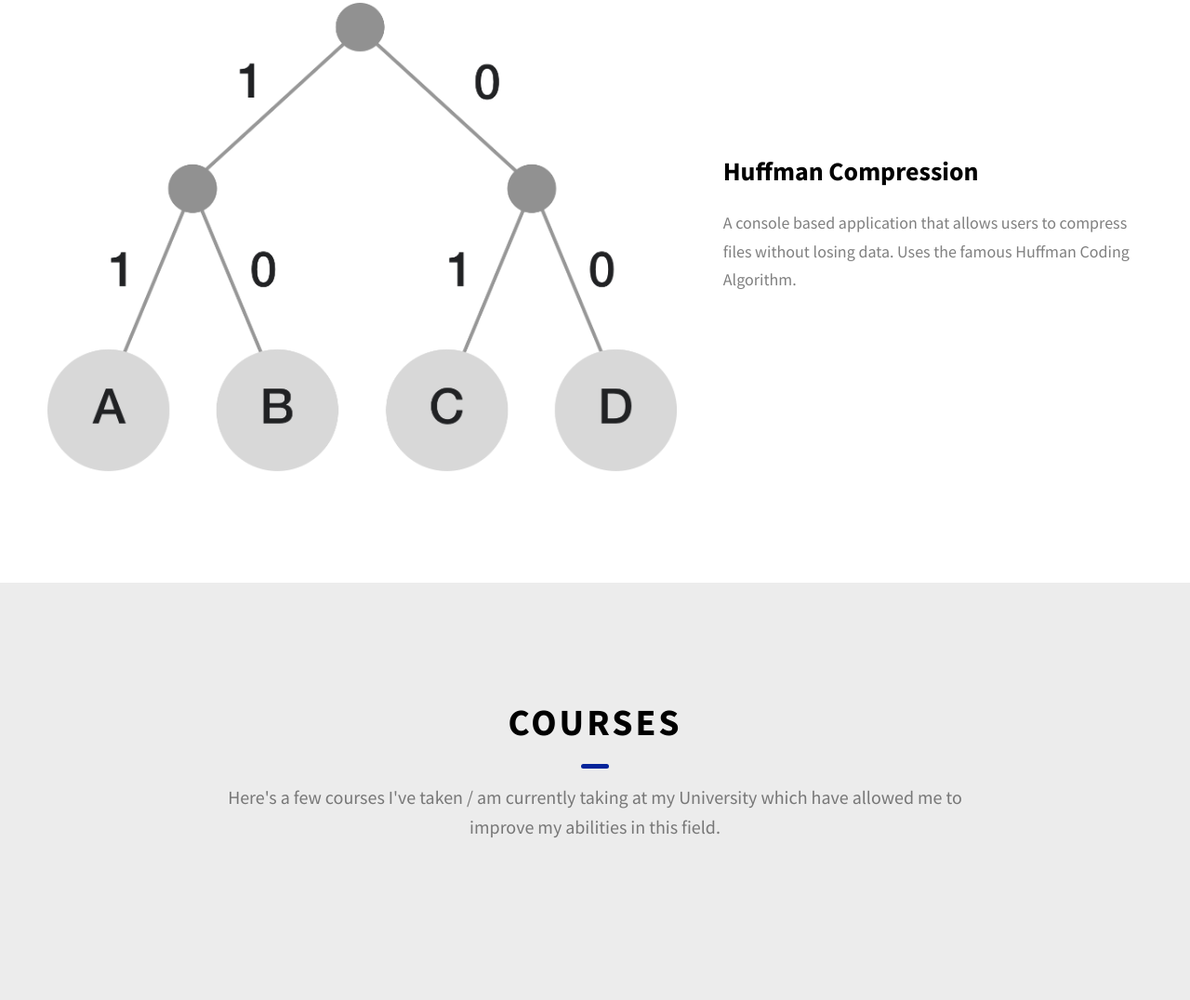
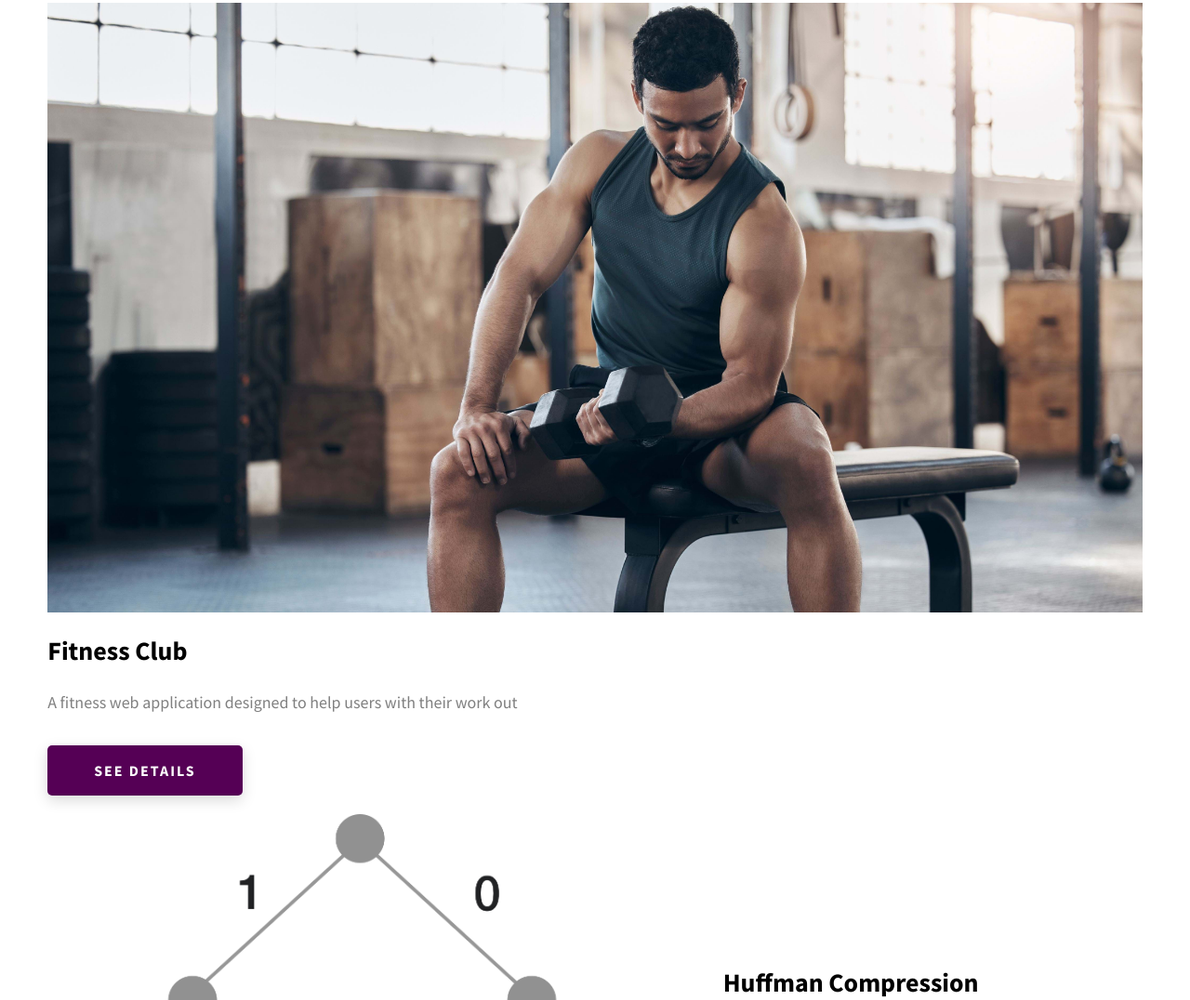
Before and after one commit to Peaceful36/My-Portfolio, a website: page portfolio-main/index.html in a window 1280 px wide. Shown: the part 2619-3695 px from the top of the page at 93% size. Drawn offline with Linux system fonts and the light colour scheme.

Commit message:
Update home page

```diff
--- a/portfolio-main/index.html
+++ b/portfolio-main/index.html
@@ -165,7 +165,8 @@
               <div class="skills__skill">CSS</div>
               <div class="skills__skill">JavaScript</div>
               <div class="skills__skill">Python</div>
-              <div class="skills__skill">MySQL/PostgreSQL</div>
+              <div class="skills__skill">PostgreSQL</div>
+              <div class="skills__skill">Java</div>
               <div class="skills__skill">C</div>
               <div class="skills__skill">C++</div>
               <div class="skills__skill">React</div>
@@ -214,6 +215,27 @@
               >
             </div>
           </div>
+          <div class="projects__row-img-cont">
+              <img
+                src="./assets/jpeg/fitness.jpg"
+                alt="Software Screenshot"
+                class="projects__row-img"
+                loading="lazy"
+                style="box-shadow: 10px 10px 5px #ccc;"
+              />
+            </div>
+            <div class="projects__row-content">
+              <h3 class="projects__row-content-title">Fitness Club</h3>
+              <p class="projects__row-content-desc">
+                A fitness web application designed to help users with their work out
+              </p>
+              <a
+                href="https://github.com/Peaceful36/My-Fitness-Club"
+                class="btn btn--med btn--theme dynamicBgClr"
+                target="_blank"
+                >See Details</a
+              >
+            </div>
 
           <div class="projects__row">
             <div class="projects__row-img-cont">
```
Also changed, not shown: portfolio-main/projects/huffman.html (+1 -1 lines), portfolio-main/assets/jpeg/fitness.jpg (added).
